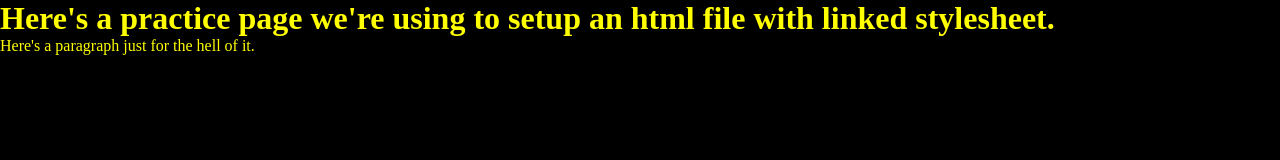
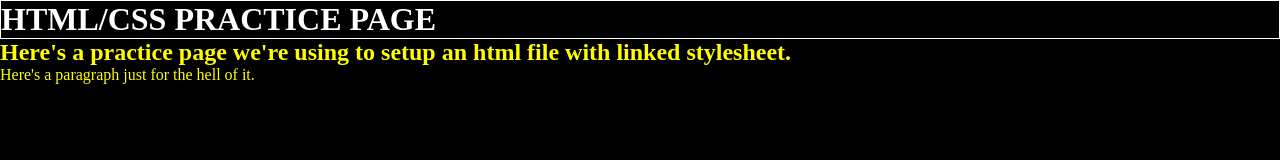
Before and after one commit to mrqrvly/CSS-Practice, a plain HTML site: page index.html in a window 1280 px wide. Drawn offline with Linux system fonts and the light colour scheme.

Commit message:
update after moving files around

```diff
--- a/index.html
+++ b/index.html
@@ -5,7 +5,11 @@
   <link rel="stylesheet" type="text/css" href="style/style.css">
 </head>
 <body>
-  <h1>Here's a practice page we're using to setup an html file with linked stylesheet.</h1>
+  <header>
+    <h1>HTML/CSS PRACTICE PAGE</h1>
+  </header>
+
+  <h2>Here's a practice page we're using to setup an html file with linked stylesheet.</h2>
 
   <p>Here's a paragraph just for the hell of it.</p>
 </body>
--- a/style/style.css
+++ b/style/style.css
@@ -8,6 +8,15 @@ body {
   background-color: #000;
 }
 
-h1, p {
+header {
+  width: 100%;
+  border: 1px solid #fff;
+}
+
+h1 {
+  color: #fff;
+}
+
+h2, p {
   color: yellow;
 }
```
